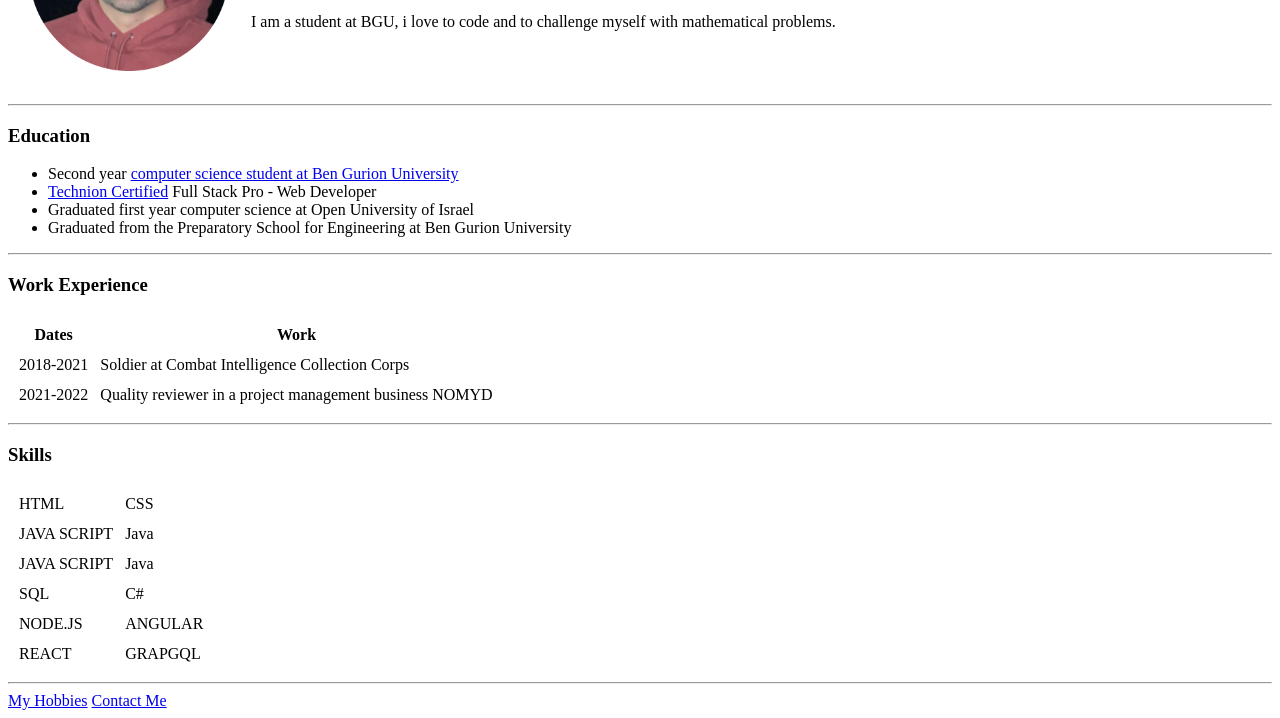
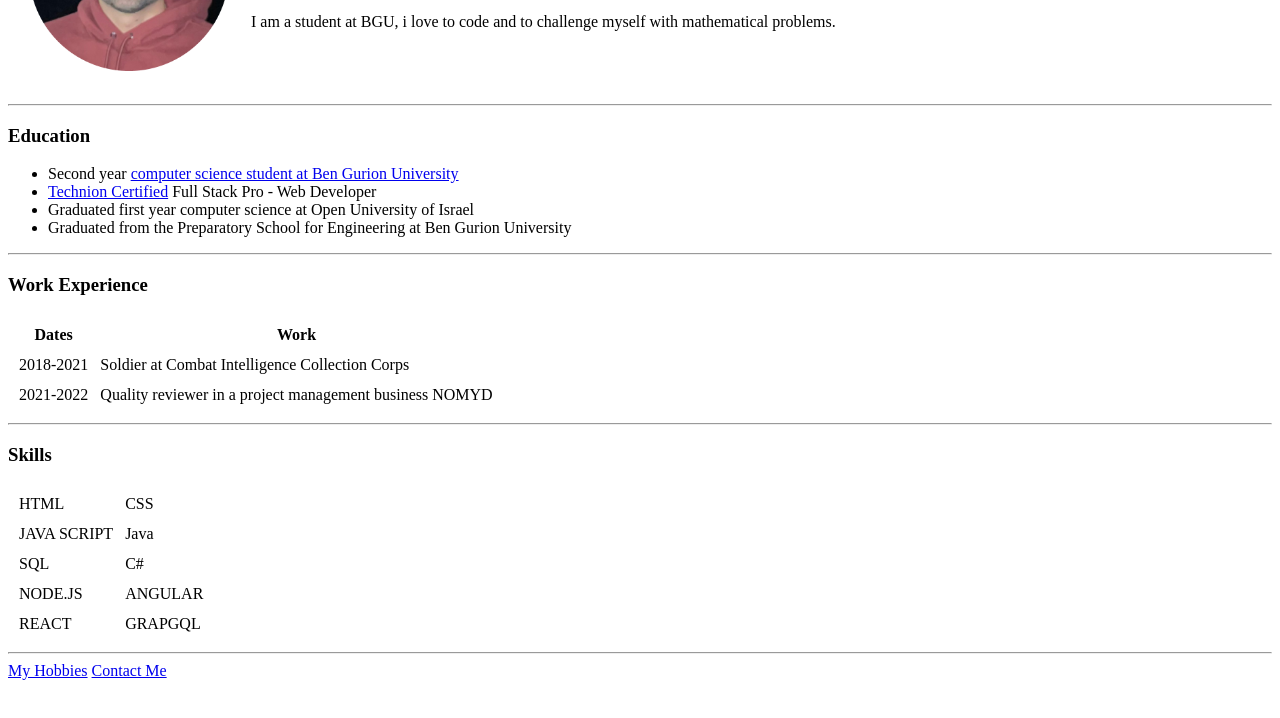
Before and after one commit to DaniellBiton/cv, a plain HTML site: page index.html in a window 1280 px wide. Shown: the part 158-876 px from the top of the page. After the commit the page ends 846 px from the top, so only its background shows below. Drawn offline with Linux system fonts and the light colour scheme.

Commit message:
initial changes index.html

```diff
--- a/index.html
+++ b/index.html
@@ -55,10 +55,6 @@
         <td>Java</td>
       </tr>
       <tr>
-        <td>JAVA SCRIPT</td>
-        <td>Java</td>
-      </tr>
-      <tr>
         <td>SQL</td>
         <td>C#</td>
       </tr>
```
